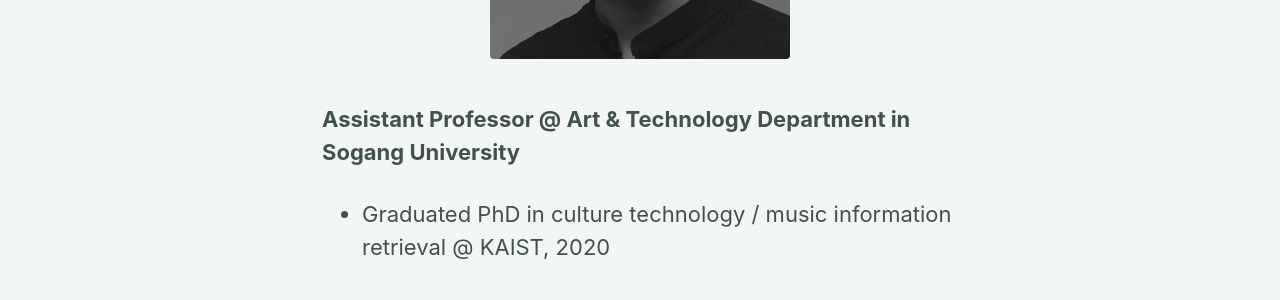
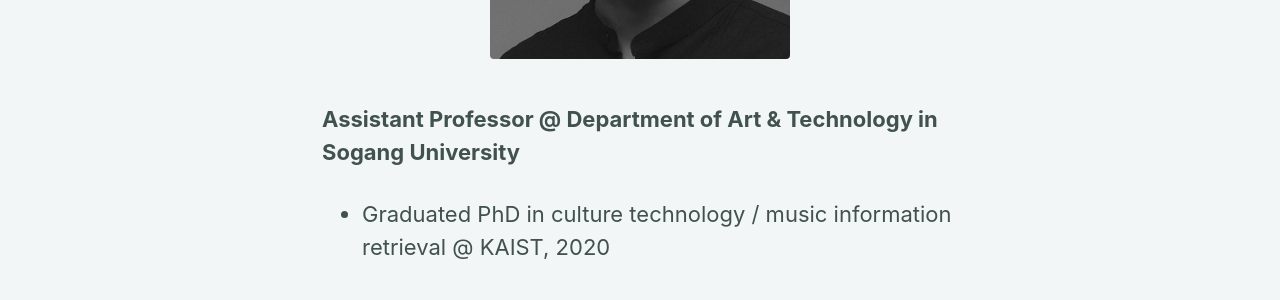
Before and after one commit to jdasam/jdasam.github.io, a Jekyll site: the page built from index.md, in a window 1280 px wide. Shown: the part 694-994 px from the top of the page. Built offline with Jekyll 4.4.1, drawn with Linux system fonts in a browser that asks for light colours; the list of posts is cut into pages by our own code.

```diff
--- a/index.md
+++ b/index.md
@@ -17,7 +17,7 @@ header:
 <!-- <font size="2"><center>Me giving speech as a student representative in the Commemoration of the 49th Anniversary of KAIST </center> </font> -->
 
 
-**Assistant Professor @ Art & Technology Department in Sogang University**
+**Assistant Professor @ Department of Art & Technology in Sogang University**
 - Graduated PhD in culture technology / music information retrieval  @ KAIST, 2020
 
 
```
Also changed, not shown: about.md (+1 -1 lines), cv.md (+1 -1 lines), 1 other file.
